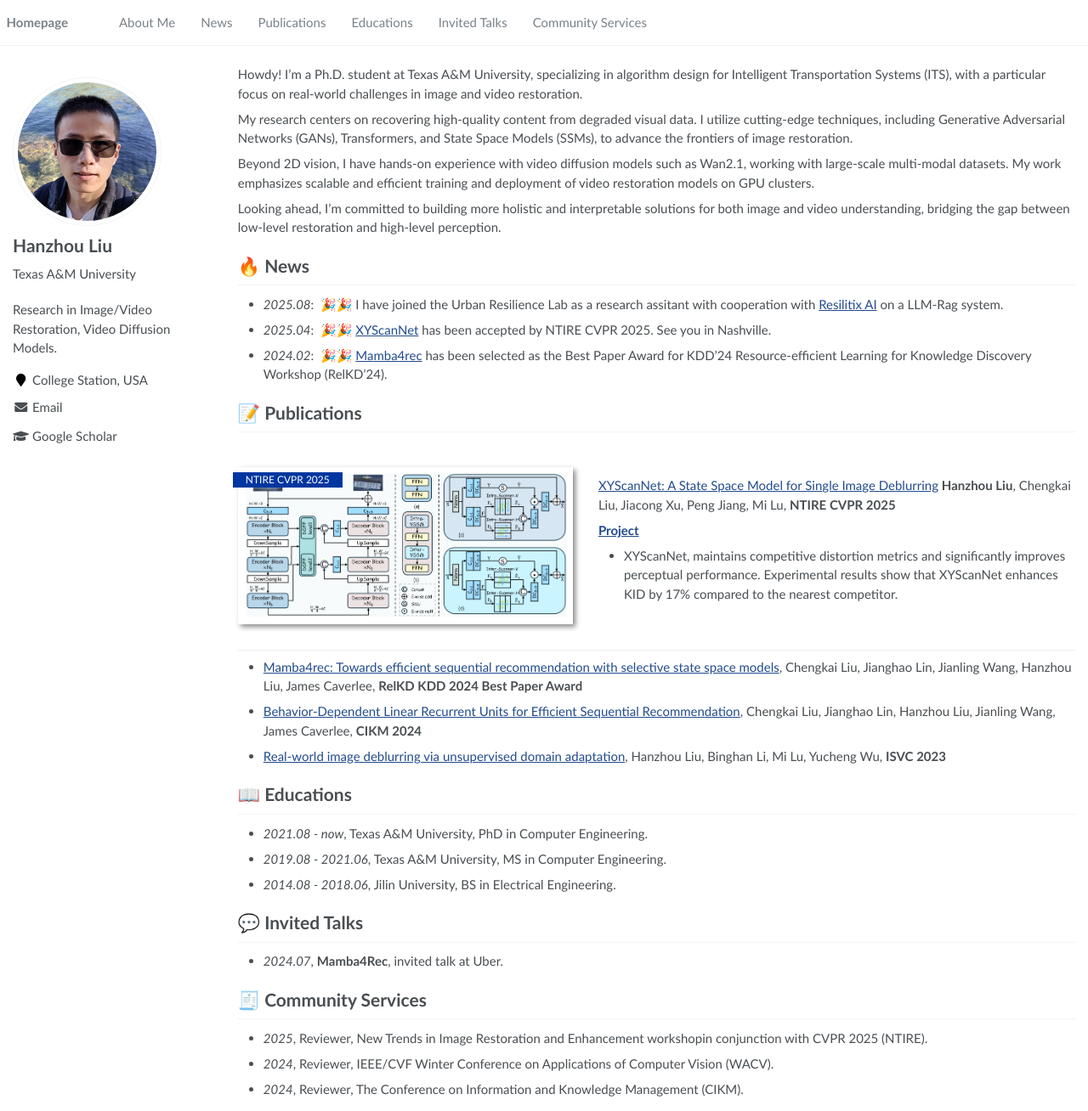
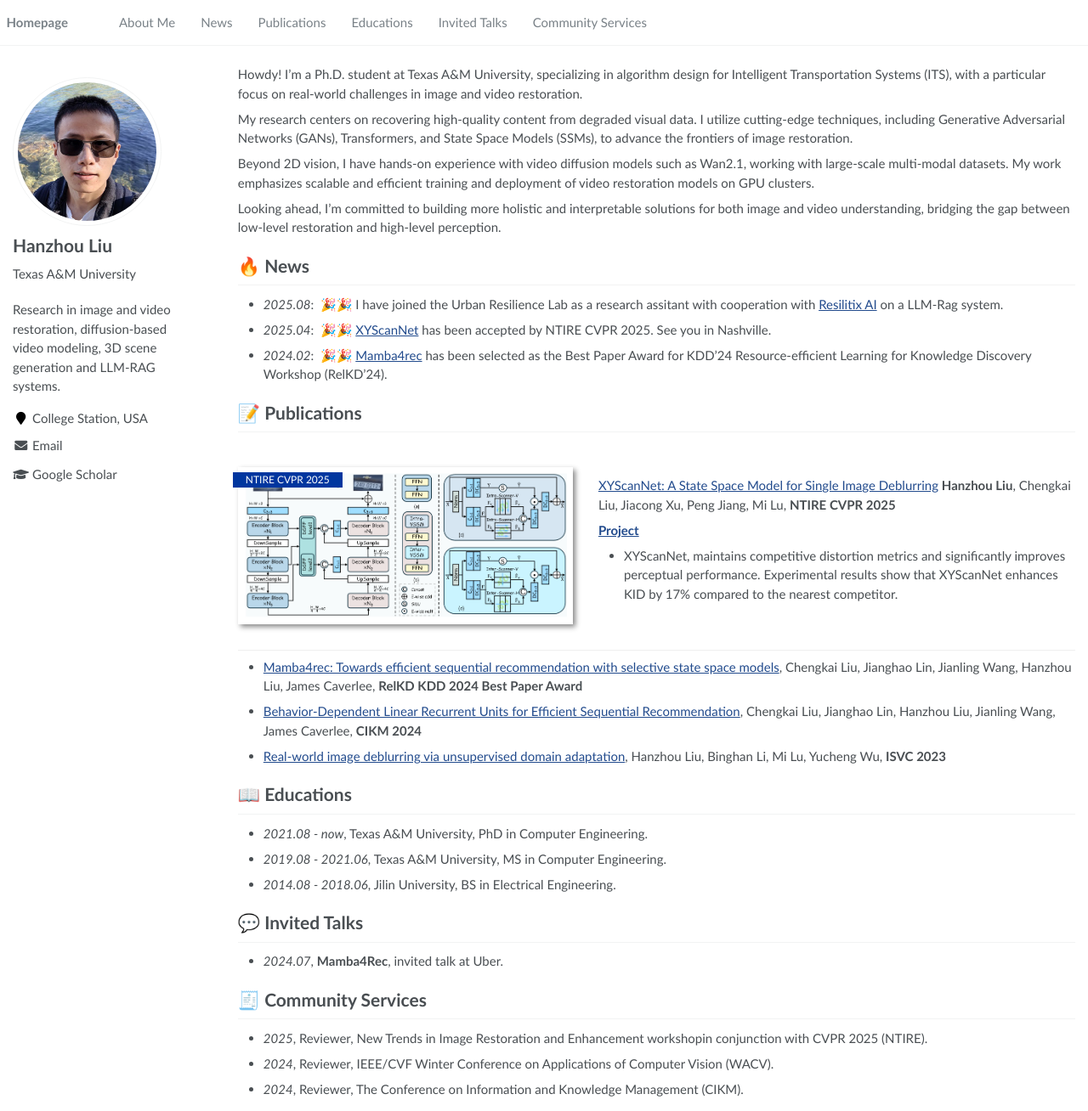
Before and after one commit to HanzhouLiu/hanzhouliu.github.io, a Jekyll site: the page built from _pages/about.md, in a window 1280 px wide and 1308 px high. Shown: the whole window at 85% size. Built offline with Jekyll 4.4.1, drawn with Linux system fonts in a browser that asks for light colours.

Commit message:
update self intro

```diff
--- a/_config.yml
+++ b/_config.yml
@@ -7,7 +7,7 @@
 
 # Site Settings
 title                    : "Hanzhou Liu"
-description              : "Research in Image/Video Restoration, Video Diffusion Models."
+description              : "Research in image and video restoration, diffusion-based video modeling, 3D scene generation and LLM-RAG systems."
 
 repository               : "HanzhouLiu/hanzhouliu.github.io"
 google_scholar_stats_use_cdn : true
```
